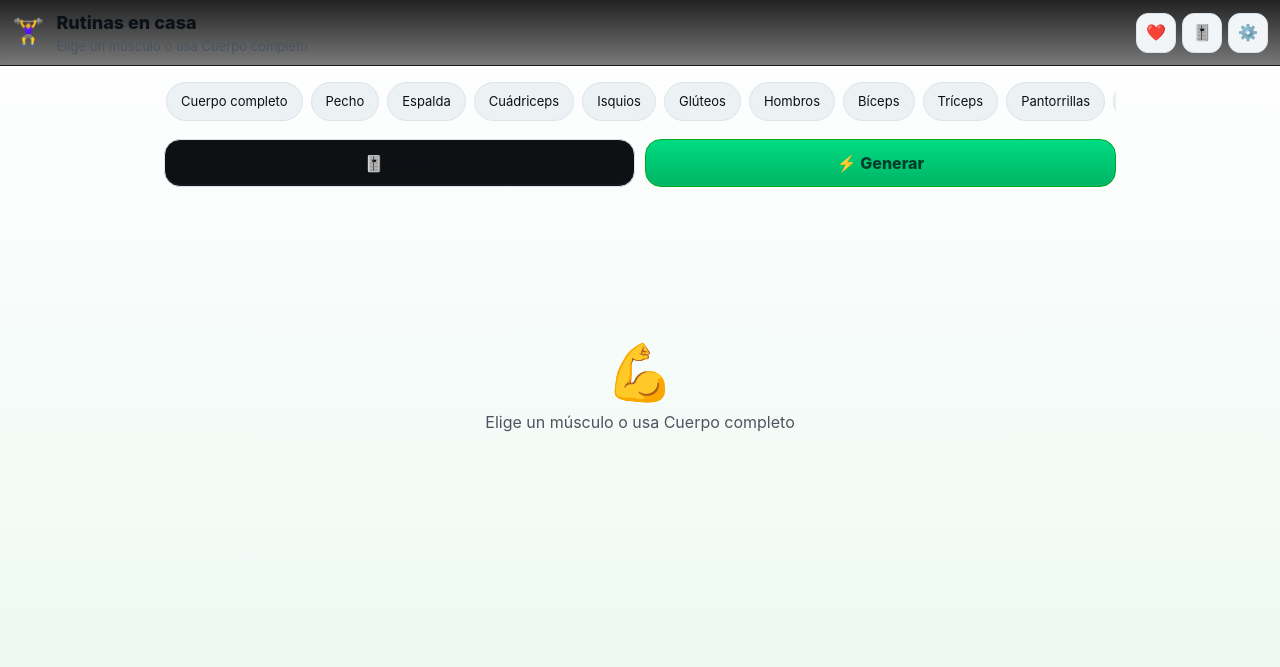
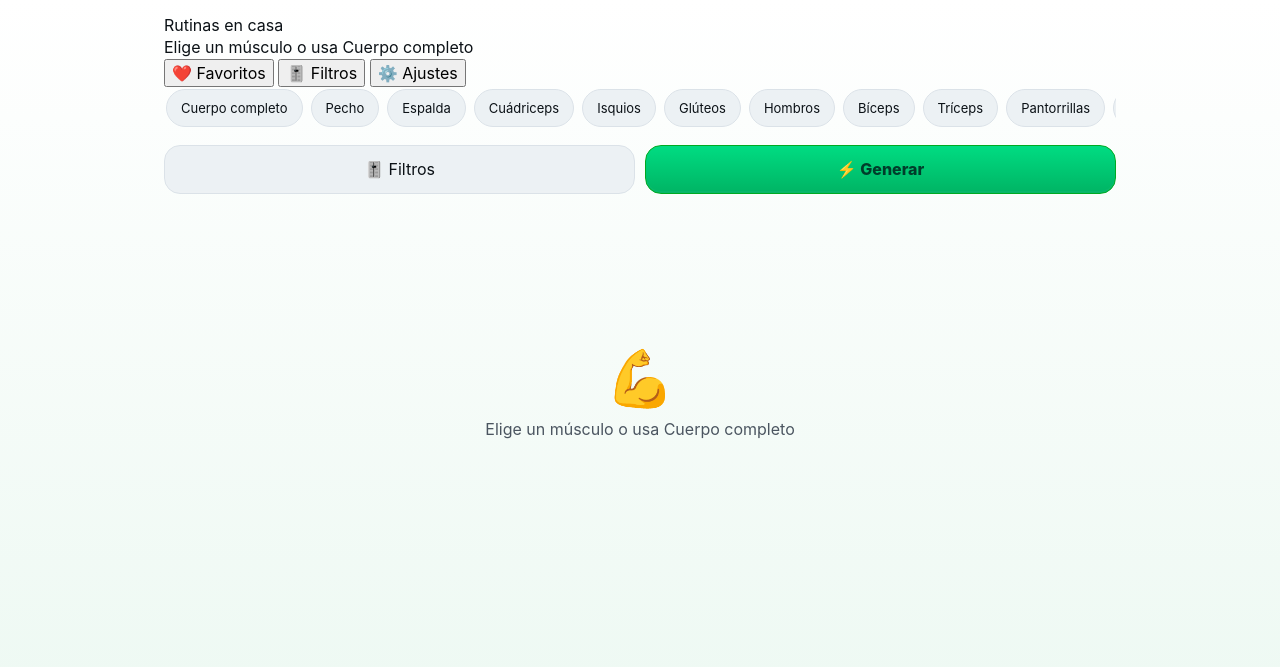
Before and after one commit to PaulHRios/SinGym, a plain HTML site: page index.html in a window 1280 px wide. Drawn offline with Linux system fonts and the light colour scheme.

Commit message:
Update index.html

```diff
--- a/index.html
+++ b/index.html
@@ -3,57 +3,45 @@
 <head>
 <meta charset="utf-8">
 <meta name="viewport" content="width=device-width,initial-scale=1,viewport-fit=cover">
-<meta name="apple-mobile-web-app-capable" content="yes">
-<title>SinGym — Rutinas en casa</title>
-<link rel="stylesheet" href="styles.css">
-<link rel="preload" href="exercises.json" as="fetch" type="application/json" crossorigin="anonymous">
+<title>Rutinas en casa • Web</title>
+
+<!-- CSS (tu mismo styles.css; agregamos ?v=3 para forzar actualización en Safari) -->
+<link rel="stylesheet" href="styles.css?v=3">
 </head>
 <body>
-  <header class="topbar">
-    <div class="brand">
-      <div class="logo">🏋️‍♀️</div>
-      <div class="titles">
-        <h1 id="appTitle">Rutinas en casa</h1>
-        <p id="subtitle" class="muted">Elige un músculo o activa Cuerpo completo y presiona Generar.</p>
-      </div>
+<div class="container">
+  <div class="header">
+    <div>
+      <div class="h1" id="appTitle">Rutinas en casa</div>
+      <div class="sub" id="subtitle"></div>
     </div>
-    <nav class="actions">
-      <button class="icon" id="btnFavorites" title="Favoritos" aria-label="Favoritos">
-        <span>❤️</span>
-      </button>
-      <button class="icon" id="btnFilters" title="Filtros" aria-label="Filtros">
-        <span>🎚️</span>
-      </button>
-      <button class="icon" id="btnSettings" title="Ajustes" aria-label="Ajustes">
-        <span>⚙️</span>
-      </button>
-    </nav>
-  </header>
+    <div class="toolbar">
+      <button id="btnFavorites">❤️ <span data-i="favorites">Favoritos</span></button>
+      <button id="btnFilters">🎚️ <span data-i="filters">Filtros</span></button>
+      <button id="btnSettings">⚙️ <span data-i="settings">Ajustes</span></button>
+      <a id="publishLink" href="https://docs.github.com/en/pages/getting-started-with-github-pages/creating-a-github-pages-site" target="_blank" rel="noopener" style="display:none">Publicar</a>
+    </div>
+  </div>
 
-  <main class="container">
-    <section class="chips" id="muscleChips"></section>
+  <div class="chips" id="muscleChips"></div>
 
-    <div class="controls">
-      <button class="btn ghost" id="openFilters">🎚️ Filtros</button>
-      <button class="btn primary" id="generate">⚡ Generar</button>
-    </div>
+  <div class="controls">
+    <button class="btn secondary" id="openFilters">🎚️ <span data-i="filters">Filtros</span></button>
+    <button class="btn primary" id="generate" disabled>⚡ <span data-i="generate">Generar</span></button>
+  </div>
 
-    <section id="content"></section>
-  </main>
+  <div id="content"></div>
+</div>
 
-  <!-- Backdrop -->
-  <div id="backdrop" class="backdrop" hidden></div>
+<!-- Modals -->
+<div class="modal-back" id="backdrop"></div>
+<div class="modal" id="filtersModal"></div>
+<div class="modal" id="pickerModal"></div>
+<div class="modal" id="favoritesModal"></div>
+<div class="modal" id="settingsModal"></div>
+<div class="modal" id="configModal"></div>
 
-  <!-- Bottom sheets / modals -->
-  <aside id="filtersModal" class="sheet" hidden></aside>
-  <aside id="pickerModal" class="sheet" hidden></aside>
-  <aside id="favoritesModal" class="sheet" hidden></aside>
-  <aside id="settingsModal" class="sheet" hidden></aside>
-  <aside id="configModal" class="sheet" hidden></aside>
-
-  <!-- Toast -->
-  <div id="toast" class="toast" hidden></div>
-
-  <script defer src="app.js"></script>
+<!-- JS (agregamos ?v=3 para cache-bust) -->
+<script defer src="app.js?v=3"></script>
 </body>
 </html>
```
